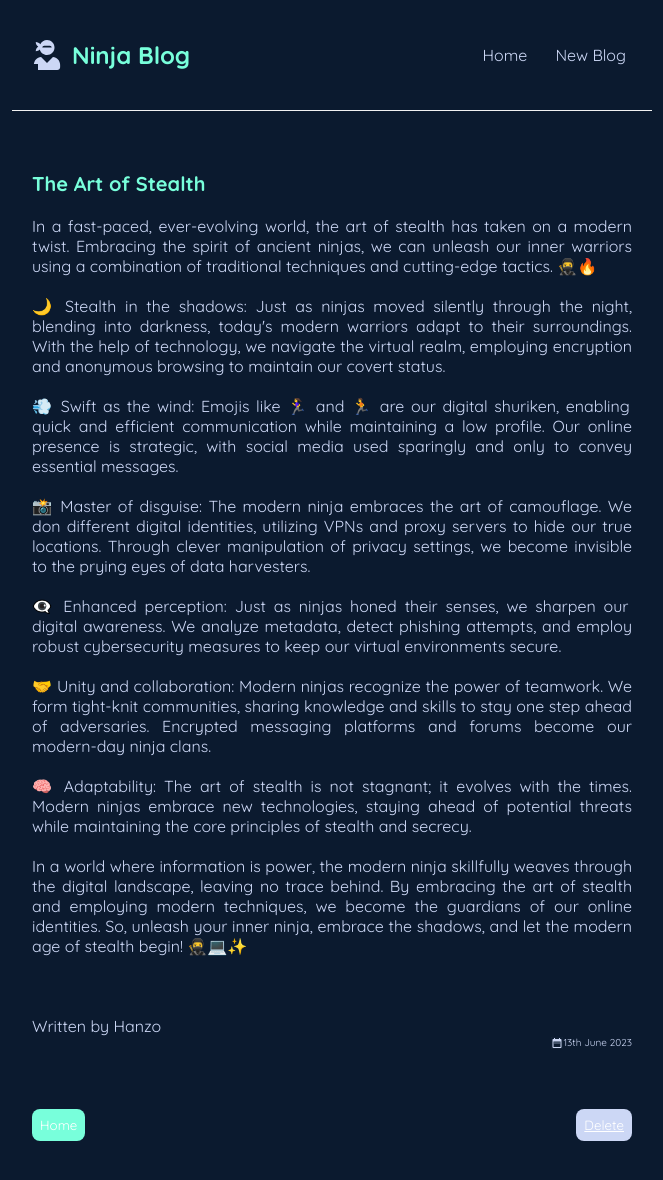
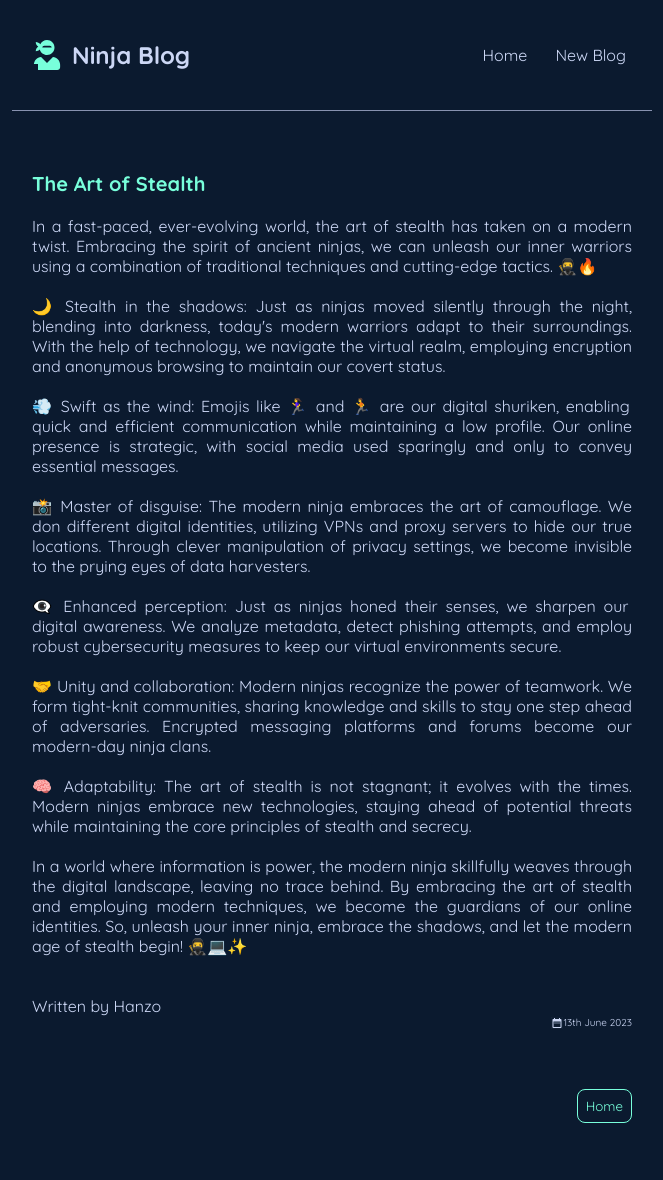
Before and after one commit to ToniRajamaki/Ninja-react-blog, a React (Create React App) app: page /blog/1 in a window 1280 px wide. Shown: the top 1180 px of the page, without its empty margins (308-971 px from the left). Built offline with nearby package versions, Linux system fonts and the light colour scheme.

Commit message:
added plenty of styling

```diff
--- a/src/BlogDetails.js
+++ b/src/BlogDetails.js
@@ -19,30 +19,20 @@ const BlogDetails = () => {
           <p style={{ textAlign: "justify" }}>{blog.body}</p>
         </div>
         <br></br>
-        <div style={{ display: "flex", justifyContent: "space-between" }}>
+        <div style={{ display: "flex", justifyContent: "space-between", marginTop: "0px" }}>
           <span>Written by {blog.author}</span>
           <span style={{ textAlign: "right" }}>
             {ShowDate(blog.creationDate)}
           </span>
         </div>
         {/* HOME Button */}
-        <div className="container3">
+        <div className="container3 right">
           <div>
             <Link to="/">
               <button> Home</button>
             </Link>
           </div>
-          {/* DELETE Button */}
-          <div className="right">
-            <Link to="/">
-              <button
-                className="button2 custom-button"
-                onClick={() => deleteData(blog.id)}
-              >
-                Delete
-              </button>
-            </Link>
-          </div>
+
         </div>
       </article>
     </div>
--- a/src/BlogList.js
+++ b/src/BlogList.js
@@ -1,58 +1,65 @@
-import { Link } from "react-router-dom";
-import useFetch from "./useFetch"; // Removed unused deleteData import
-import { FaGlasses } from "react-icons/fa"; // Replaced LuGlasses with FaGlasses (FontAwesome)
-import ShowDate from "./Date";
-import './Styles/featured.css';
-import "./Styles/ShowDate.css";
-import LoadingAnimation from "./LoadingAnimation";
-import React, { useState, useEffect } from "react";
+import { Link } from 'react-router-dom'
+import useFetch from './useFetch' // Removed unused deleteData import
+import { FaGlasses } from 'react-icons/fa' // Replaced LuGlasses with FaGlasses (FontAwesome)
+import ShowDate from './Date'
+import './Styles/featured.css'
+import './Styles/ShowDate.css'
+import LoadingAnimation from './LoadingAnimation'
+import React, { useState, useEffect } from 'react'
 
 const BlogList = ({ title }) => {
-  const [isLoading, setIsLoading] = useState(true);
-  const blogs = useFetch('http://example.com/blogs'); // Added URL to useFetch
+  const [isLoading, setIsLoading] = useState(true)
+  const blogs = useFetch('http://example.com/blogs') // Added URL to useFetch
 
   useEffect(() => {
     setTimeout(() => {
-      setIsLoading(false);
-    }, 20); // Delay of 2 seconds
-  }, []);
+      setIsLoading(false)
+    }, 20) // Delay of 2 seconds
+  }, [])
 
   return (
-    <div className="blog-list">
-      <div style={{display: "flex", justifyContent: "space-between", padding: "0.2em"}}>
-
-      <h1>{title}</h1>
-      <div className="blog-tag-pair">
-        <span className="blog-tag">shuriken 🗡️</span>
-        <span className="blog-tag">nunchaku 🥋</span>
-        <span className="blog-tag">katana ⚔️</span>
-        <span className="blog-tag">samurai 🏯</span>
+    <div className='blog-list'>
+      <div
+        style={{
+          display: 'flex',
+          justifyContent: 'space-between',
+          padding: '0.2em',
+        }}>
+        <h1 style={{ color: 'var(--main)' }}>{title}</h1>
+        <div className='blog-tag-pair'>
+          <span className='blog-tag'>shuriken 🗡️</span>
+          <span className='blog-tag'>nunchaku 🥋</span>
+          <span className='blog-tag'>katana ⚔️</span>
+          <span className='blog-tag'>samurai 🏯</span>
         </div>
       </div>
       {isLoading && <LoadingAnimation />}
       {!isLoading &&
         blogs.map((blog) => (
-          <div className="blog-preview" key={blog.id}>
+          <div className='blog-preview' key={blog.id}>
             <Link to={`/blog/${blog.id}`}>
               <h2>{blog.title}</h2>
               <div>
-
                 <div
                   style={{
-                  display: "flex",
-                  justifyContent: "space-between",
-                  alignItems: "center",
-                }}
-                >
-                <span style={{ marginRight: "auto" }}>Written by {blog.author}</span>
-                <span style={{ marginRight: "auto" }}>{ShowDate(blog.creationDate)}</span>
+                    display: 'flex',
+                    justifyContent: 'space-between',
+                    alignItems: 'center',
+                  }}>
+                  <span style={{ marginRight: 'auto', color: "var(--font-light)" }}>
+                    Written by {blog.author}
+                  </span>
+                  <span style={{ marginRight: 'auto', }}>
+                    {ShowDate(blog.creationDate)}
+                  </span>
                   <FaGlasses
                     size={15}
                     strokeWidth={1.0}
-                  color={"white"} // Replaced colors with color
-                  className="LuGlasses"
+                    className='LuGlasses'
                   />
-                <p className="whiteHover" style={{ paddingLeft: "15px", fontSize: "10px" }}>
+                  <p
+                    className='whiteHover'
+                    style={{ paddingLeft: '15px', fontSize: '10px' }}>
                     6 min
                   </p>
                 </div>
@@ -61,7 +68,7 @@ const BlogList = ({ title }) => {
           </div>
         ))}
     </div>
-  );
-};
+  )
+}
 
-export default BlogList;
+export default BlogList
--- a/src/Featured.js
+++ b/src/Featured.js
@@ -11,14 +11,14 @@ import { Navigation, Pagination, Autoplay } from 'swiper/modules';
 function Featured() {
   const features = [
     { title: "The Stealthy Way of the Shadow", author: "Tanaka", tags: ["Stealth"], initial: "T" },
-    { title: "Art of Shuriken Mastery", author: "Smith", tags: ["Weapons"], initial: "S" },
-    { title: "Ancient Scrolls of Ninjutsu", author: "Johnson", tags: ["History"], initial: "J" },
+    { title: "Subtle art of Shuriken Mastery", author: "Smith", tags: ["Weapons"], initial: "S" },
+    { title: "Ancient Scrolls of old Ninjutsu", author: "Johnson", tags: ["History"], initial: "J" },
     { title: "Ninja Fitness and Agility Training", author: "Yamada", tags: ["Fitness", "Agility"], initial: "Y" },
     { title: "Meditative Practices for the Mindful Ninja", author: "Kobayashi", tags: ["Meditation"], initial: "K" },
   ];
   return (
     <div>
-      <h2>Senpai's picks</h2>
+      <h2 style={{ color: "var(--main)" }}>Senpai's picks</h2>
       <Swiper
         modules={[Navigation, Pagination, Autoplay]} // Activate the modules
         spaceBetween={0}
@@ -29,7 +29,7 @@ function Featured() {
       >
         {features.map((feature, index) => (
           <SwiperSlide key={index}>
-            <div className='feature-card'>
+            <div className='feature-card' style={{ color: 'var(--main)' }}>
               <h3>{feature.title}</h3>
               <div>{feature.tags.map(tag => <span className='feature-tag' key={tag}>{tag} </span>)}</div>
               <div className='pair'>
--- a/src/FeaturedSection.js
+++ b/src/FeaturedSection.js
@@ -9,8 +9,8 @@ const FeaturedSection = () => {
   return (
     <div className="featured-section">
       <div className="text-content">
-        <h2>{title}</h2>
-        <p>{description}</p>
+        <h2 style={{ color: "var(--font-color)" }}>{title}</h2>
+        <p style={{ color: "var(--font-light)" }}>{description}</p>
       </div>
       <div className="image-content">
         <img src={imageUrl} alt="Featured" />
--- a/src/Navbar.js
+++ b/src/Navbar.js
@@ -10,9 +10,9 @@ const Navbar = () => {
     <nav className="navbar">
       <div>
         <Link to="/">
-          <h1 style={{ display: "flex", alignItems: "center" }}>
+          <h1 style={{color:"var(--font-color)", display: "flex", alignItems: "center" }}>
             <FaUserNinja
-              color="red"
+              fill="var(--main)"
               size={30}
               style={{ marginRight: "10px" }}
             />
--- a/src/Styles/featured.css
+++ b/src/Styles/featured.css
@@ -18,6 +18,25 @@
   box-shadow: 1px 3px 5px rgba(0,0,0,0.1);
   background-color: #fff; /* White background */
   min-height: 8em;
+}
+.feature-card * {
+  transition: transform 0.2s, background-color 0.2s;
+}
+
+.feature-card:hover,.feature-card:hover *{
+ background-color: var(--hover-bg);
+}
+.feature-card:hover .profile-pic{
+  background-color: var(--main);
+}
+.feature-card .profile-pic{
+  background-color: var(--main);
+
+}
+.feature-card:hover {
+  transform: scale(1.03);
+  box-shadow: 2px 6px 10px rgba(0,0,0,0.1);
+  border-color: var(--main);
 }
 
 .profile-pic {
@@ -46,8 +65,11 @@
   .feature-card {
     margin: 10px;
     padding: 20px;
-    background-color: var(--secondary); /* Light grey, for visibility */
+    background-color: var(--container-bg); /* Light grey, for visibility */
     border-radius: 5px;
+  }
+  .feature-card *{
+    background-color: var(--container-bg);
   }
 
   .feature-card h3,
--- a/src/index.css
+++ b/src/index.css
@@ -4,8 +4,11 @@
   --main: #78ffdb;   /* MAIN */
   --blue: #8893af;    /* BLUE */
   --secondary: #0b1a2f; /* WHITE */
+  --container-bg: #182b45;
+  --hover-bg: #122a3b;
   /* --accent-color: #747474;    /* GRAY */
   --font-color: #ccd7f5;
+  --font-light: rgb(136, 146, 176);
 }
 
 /* base styles */
@@ -21,20 +24,22 @@
   align-items: center;
   max-width: 600px;
   margin: 0 auto;
-  border-bottom: 1px solid #f2f2f2;
+  border-bottom: 1px solid var(--font-light);
 }
 .navbar h1 {
-  color: var(--main);
 }
 .navbar .links {
+
   margin-left: auto;
 }
 .navbar a {
+
   margin-left: 16px;
   text-decoration: none;
   padding: 6px;
 }
 .navbar a:hover {
+
   color: var(--main);
 }
 .content {
@@ -45,23 +50,31 @@
 
 
 
-
 /* blog previews  this is for hovering the things on the blog list/ list */
 .blog-preview {
-  transition: transform 0.2s, border-color 0.2s, background-color 0.2s;
+  transition: transform 0.2s, background-color 0.2s;
   padding: 10px 16px;
   margin: 20px 0;
   border: 1px solid;
   border-radius: 5px;
   border-bottom: 1px solid #747474;
   box-shadow: 1px 3px 5px rgba(0,0,0,0.1);
+  background-color: var(--container-bg); /* Add background color */
 }
 .blog-preview:hover {
   transform: scale(1.03);
   box-shadow: 2px 6px 10px rgba(0,0,0,0.1);
-  background-color: var(--main);
-  border-width: 1.5px;
+  background-color: var(--hover-bg);
+  border-color: var(--main);
 }
+.blog-preview:hover * {
+  background-color: var(--hover-bg);
+}
+.blog-preview *{
+  transition: transform 0.2s, background-color 0.2s;
+  background-color: var(--container-bg);
+}
+
 
 .blog-tag-pair{
   display: flex;
@@ -80,27 +93,19 @@ margin: 0.2em;
 
 .blog-preview h2 {
   font-size: 20px;
-  color: var(--main);
+  color: var(--font-color);
   margin-bottom: 8px;
 }
-.blog-preview:hover h2 {
-  color: rgb(255, 255, 255);
-}
+
 .blog-preview:hover .LuGlasses {
   stroke: rgb(255, 255, 255);
   stroke-width: 1.5px;
 }
-.blog-preview:hover p {
-  color: black;
-}
-.blog-preview:hover .whiteHover {
-  color: white;
-}
 
 
-.blog-preview:hover p {
-  color: black;
-}
+
+
+
 .blog-preview a{
   text-decoration: none;
 }
@@ -116,12 +121,14 @@ margin: 0.2em;
   margin: 20px 0;
 }
 .blog-details button {
-  background: var(--main);
-  color: #fff;
-  border: 0;
+  color: var(--main);
+  border: 1px solid var(--main);
   padding: 8px;
   border-radius: 8px;
   cursor: pointer;
+}
+.blog-details button:hover {
+  background-color: var(--hover-bg);
 }
 
 /* create new blog form */
@@ -148,12 +155,22 @@ margin: 0.2em;
   display: block;
 }
 .create button {
-  background: var(--main);
-  color: #fff;
-  border: 0;
+  color: var(--main);
+  border: 1px solid var(--main);
   padding: 8px;
   border-radius: 8px;
   cursor: pointer;
+}
+
+input:active, input:focus, textarea:active, textarea:focus, select:active, select:focus{
+  border: 1px solid var(--main);
+  outline: none;
+  box-shadow: none;
+  background-color: var(--hover-bg);
+}
+
+.create button:hover {
+  background-color: var(--hover-bg);
 }
 
 .LuGlasses{
@@ -181,6 +198,8 @@ ALLIGN SOMEWHERE */
   display: flex;
 }
 .container3{
+  margin-top: 0 !important;
+  padding-top: 0;
   display: flex;
   justify-content: space-between;
 }
@@ -199,11 +218,3 @@ ALLIGN SOMEWHERE */
   align-items: center;
   height: 200px;
 }
-
-.button2.custom-button {
-  /* Custom styles for the button2 class with the custom-button class */
-  background-color: var(--font-color);
-  color: #ffffff;
-  text-decoration: underline;
-  /* ... */
-}
```
Also changed, not shown: public/ninja-image.png (added). Lines whose indentation alone changed are shown as unchanged.
